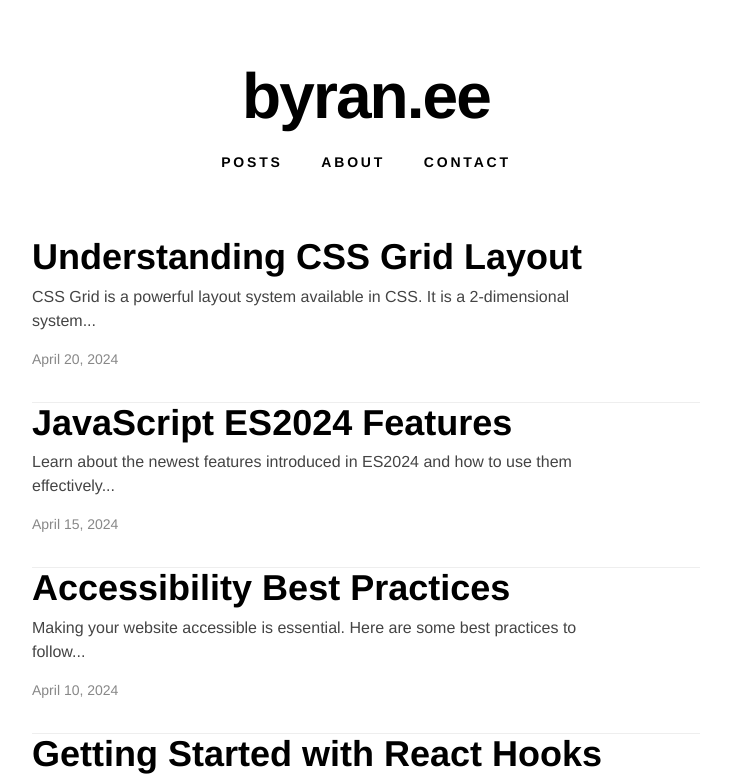
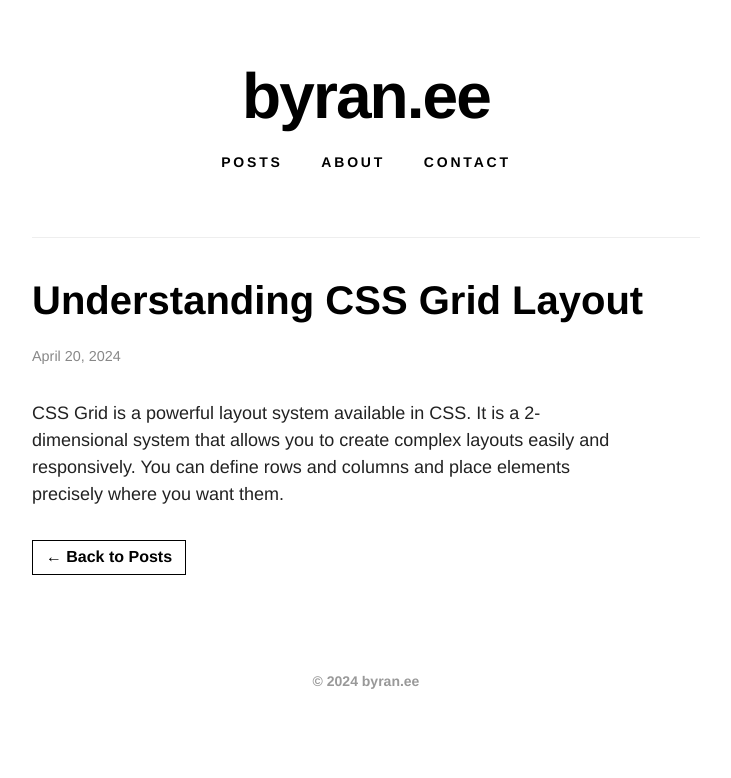
Before and after one commit to sigmaohiobolls/Seawee, a plain HTML site: page index.html in a window 1280 px wide. Both pictures are taken after a click on the link "Understanding CSS Grid Layout". Shown: the top 778 px of the page, without its empty margins (274-1005 px from the left). Drawn offline with Linux system fonts and the light colour scheme.

Commit message:
index.html

```diff
--- a/index.html
+++ b/index.html
@@ -3,13 +3,17 @@
 <head>
 <meta charset="UTF-8" />
 <meta name="viewport" content="width=device-width, initial-scale=1" />
-<title>byran.ee Style Blog</title>
+<title>byran.ee Style Blog with Scroll Effects</title>
 <style>
   /* Reset */
   * {
     box-sizing: border-box;
     margin: 0;
     padding: 0;
+  }
+
+  html {
+    scroll-behavior: smooth;
   }
 
   body {
@@ -62,38 +66,47 @@
     gap: 4rem;
   }
 
-  article.post-preview {
+  /* Post previews fade in and slide up */
+  .post-preview {
     border-bottom: 1px solid #eee;
     padding-bottom: 2rem;
+    opacity: 0;
+    transform: translateY(20px);
+    transition: opacity 0.6s ease, transform 0.6s ease;
   }
 
-  article.post-preview:last-child {
+  .post-preview.visible {
+    opacity: 1;
+    transform: translateY(0);
+  }
+
+  .post-preview:last-child {
     border-bottom: none;
   }
 
-  article.post-preview h2 {
+  .post-preview h2 {
     font-weight: 900;
     font-size: 2.25rem;
     margin-bottom: 0.5rem;
     line-height: 1.1;
   }
 
-  article.post-preview h2 a {
+  .post-preview h2 a {
     color: black;
   }
 
-  article.post-preview h2 a:hover {
+  .post-preview h2 a:hover {
     text-decoration: underline;
   }
 
-  article.post-preview p {
+  .post-preview p {
     font-weight: 400;
     color: #444;
     font-size: 1rem;
     max-width: 90%;
   }
 
-  article.post-preview time {
+  .post-preview time {
     display: block;
     margin-top: 1rem;
     font-weight: 400;
@@ -163,36 +176,83 @@
     text-align: center;
     color: #999;
   }
+
+  /* Post detail sections */
+  .post-detail {
+    display: none;
+    padding-top: 2rem;
+    border-top: 1px solid #eee;
+  }
+
+  .post-detail.active {
+    display: block;
+  }
+
+  .post-detail h2 {
+    font-weight: 900;
+    font-size: 2.5rem;
+    margin-bottom: 1rem;
+  }
+
+  .post-detail time {
+    font-weight: 400;
+    font-size: 0.9rem;
+    color: #888;
+    margin-bottom: 2rem;
+    display: block;
+  }
+
+  .post-detail p {
+    font-weight: 400;
+    font-size: 1.125rem;
+    max-width: 90%;
+    color: #222;
+  }
+
+  .close-post {
+    display: inline-block;
+    margin-top: 2rem;
+    cursor: pointer;
+    font-weight: 600;
+    color: black;
+    border: 1px solid black;
+    padding: 0.3rem 0.8rem;
+    transition: background-color 0.3s ease;
+  }
+
+  .close-post:hover {
+    background-color: #eee;
+  }
 </style>
 </head>
 <body>
 <header>
   <h1>byran.ee</h1>
   <nav>
-    <a href="#posts">Posts</a>
-    <a href="#about">About</a>
-    <a href="#contact">Contact</a>
+    <a href="#posts" onclick="closeDetail()">Posts</a>
+    <a href="#about" onclick="closeDetail()">About</a>
+    <a href="#contact" onclick="closeDetail()">Contact</a>
   </nav>
 </header>
 <main>
   <section id="posts">
-    <article class="post-preview">
-      <h2><a href="#">Understanding CSS Grid Layout</a></h2>
+    <article tabindex="0" class="post-preview">
+      <h2><a href="#post1" onclick="showDetail('post1'); return false;">Understanding CSS Grid Layout</a></h2>
       <p>CSS Grid is a powerful layout system available in CSS. It is a 2-dimensional system...</p>
       <time datetime="2024-04-20">April 20, 2024</time>
     </article>
-    <article class="post-preview">
-      <h2><a href="#">JavaScript ES2024 Features</a></h2>
+    <article tabindex="0" class="post-preview">
+      <h2><a href="#post2" onclick="showDetail('post2'); return false;">JavaScript ES2024 Features</a></h2>
       <p>Learn about the newest features introduced in ES2024 and how to use them effectively...</p>
       <time datetime="2024-04-15">April 15, 2024</time>
     </article>
-    <article class="post-preview">
-      <h2><a href="#">Accessibility Best Practices</a></h2>
+    <article tabindex="0" class="post-preview">
+      <h2><a href="#post3" onclick="showDetail('post3'); return false;">Accessibility Best Practices</a></h2>
       <p>Making your website accessible is essential. Here are some best practices to follow...</p>
       <time datetime="2024-04-10">April 10, 2024</time>
     </article>
-    <article class="post-preview">
-      <h2><a href="#">Getting Started with React Hooks</a></h2>
+    <article tabindex="0" class="post-preview">
+      <h2><a href="#post4" onclick="showDetail('post4'); return false;">Getting Started with React Hooks</a></h2>
       <p>React Hooks provide a new way to manage state and side effects in functional components...</p>
       <time datetime="2024-04-05">April 5, 2024</time>
     </article>
@@ -219,12 +279,86 @@
       <p id="formMessage" style="margin-top:1rem; font-weight:600;"></p>
     </form>
   </section>
+
+  <!-- Post detail sections -->
+  <section id="post1" class="post-detail" tabindex="0">
+    <h2>Understanding CSS Grid Layout</h2>
+    <time datetime="2024-04-20">April 20, 2024</time>
+    <p>CSS Grid is a powerful layout system available in CSS. It is a 2-dimensional system that allows you to create complex layouts easily and responsively. You can define rows and columns and place elements precisely where you want them.</p>
+    <span class="close-post" onclick="closeDetail()">← Back to Posts</span>
+  </section>
+
+  <section id="post2" class="post-detail" tabindex="0">
+    <h2>JavaScript ES2024 Features</h2>
+    <time datetime="2024-04-15">April 15, 2024</time>
+    <p>Learn about the newest features introduced in ES2024 and how to use them effectively in your JavaScript projects. These features improve performance and add new capabilities to the language.</p>
+    <span class="close-post" onclick="closeDetail()">← Back to Posts</span>
+  </section>
+
+  <section id="post3" class="post-detail" tabindex="0">
+    <h2>Accessibility Best Practices</h2>
+    <time datetime="2024-04-10">April 10, 2024</time>
+    <p>Making your website accessible is essential. Here are some best practices to follow for ensuring your content is usable by everyone, including people with disabilities.</p>
+    <span class="close-post" onclick="closeDetail()">← Back to Posts</span>
+  </section>
+
+  <section id="post4" class="post-detail" tabindex="0">
+    <h2>Getting Started with React Hooks</h2>
+    <time datetime="2024-04-05">April 5, 2024</time>
+    <p>React Hooks provide a new way to manage state and side effects in functional components. This article introduces you to the basics and how to get started using Hooks in your React apps.</p>
+    <span class="close-post" onclick="closeDetail()">← Back to Posts</span>
+  </section>
 </main>
 <footer>
   &copy; 2024 byran.ee
 </footer>
 
 <script>
+  // Fade in posts on scroll
+  function revealOnScroll() {
+    const posts = document.querySelectorAll('.post-preview');
+    const windowBottom = window.innerHeight;
+
+    posts.forEach(post => {
+      const postTop = post.getBoundingClientRect().top;
+      if (postTop < windowBottom - 100) {
+        post.classList.add('visible');
+      }
+    });
+  }
+
+  window.addEventListener('scroll', revealOnScroll);
+  window.addEventListener('load', revealOnScroll);
+
+  // Show post detail section and hide posts list
+  function showDetail(id) {
+    document.querySelectorAll('.post-detail').forEach(section => {
+      section.classList.remove('active');
+    });
+    document.querySelectorAll('.post-preview').forEach(post => {
+      post.style.display = 'none';
+    });
+    document.getElementById('posts').style.display = 'none';
+    document.getElementById('about').style.display = 'none';
+    document.getElementById('contact').style.display = 'none';
+
+    const detailSection = document.getElementById(id);
+    detailSection.classList.add('active');
+    detailSection.scrollIntoView({behavior: 'smooth'});
+  }
+
+  // Close details, show posts and other sections
+  function closeDetail() {
+    document.querySelectorAll('.post-detail').forEach(section => {
+      section.classList.remove('active');
+    });
+    document.getElementById('posts').style.display = 'block';
+    document.getElementById('about').style.display = 'block';
+    document.getElementById('contact').style.display = 'block';
+    window.scrollTo({top: 0, behavior: 'smooth'});
+  }
+
+  // Contact form submission
   function handleSubmit(event) {
     event.preventDefault();
     const formMessage = document.getElementById('formMessage');
```
